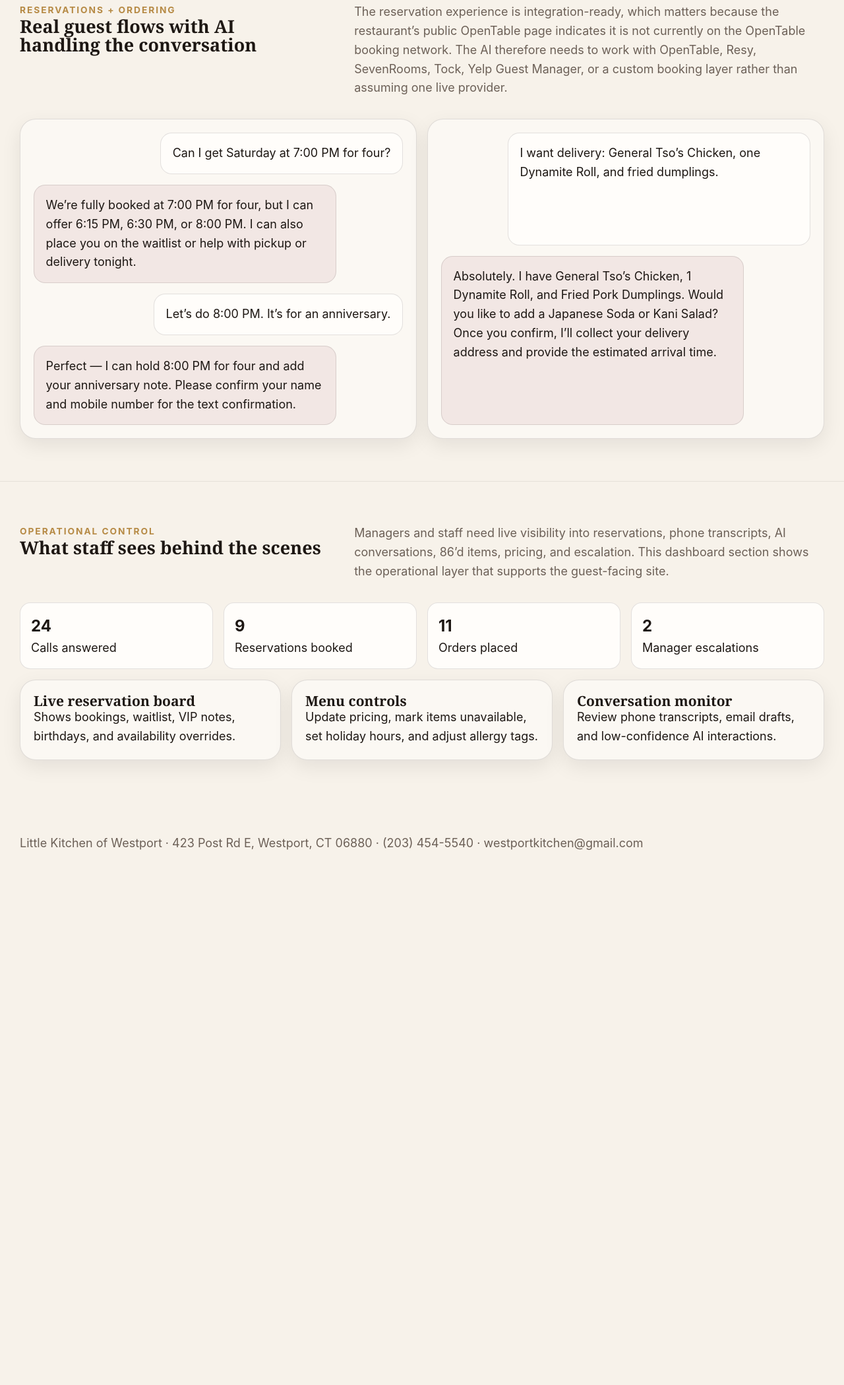
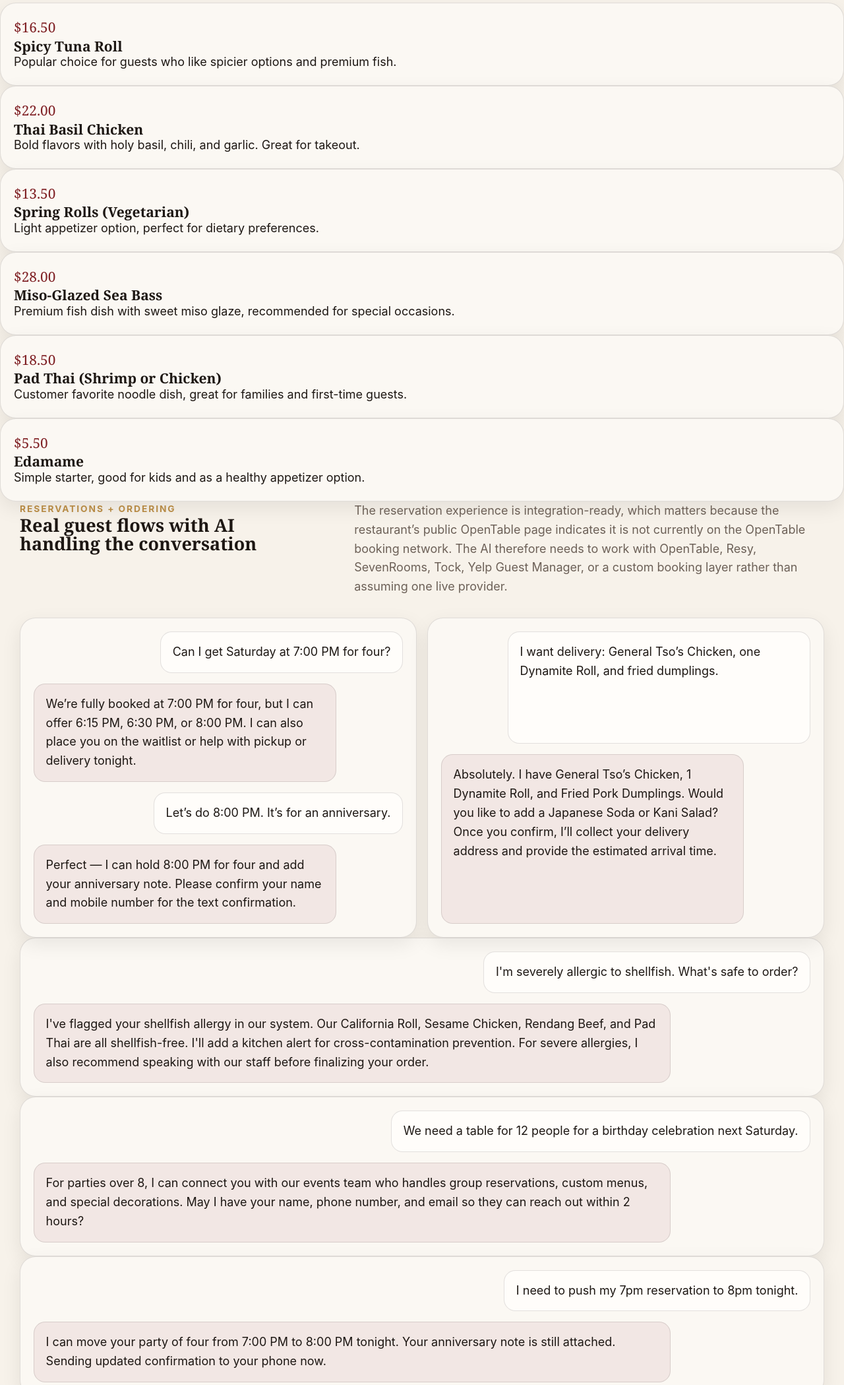
Before and after one commit to CodyF25/LK.Demo, a plain HTML site: page index.html in a window 1280 px wide. Shown: the part 3438-5537 px from the top of the page at 66% size. Before the commit the page ends 4810 px from the top, so only its background shows below. Drawn offline with Linux system fonts and the light colour scheme; a web font is replaced by a local one.

Commit message:
Add enhanced features: 6 new menu items and 4 new conversation scenarios
Menu additions:
- Spicy Tuna Roll ($16.50)
- Thai Basil Chicken ($22.00)
- Spring Rolls Vegetarian ($13.50)
- Miso-Glazed Sea Bass ($28.00)
- Pad Thai ($18.50)
- Edamame ($5.50)

New conversation scenarios:
- Shellfish allergy handling with safety protocols
- Large party (12+ people) event coordination
- Reservation time change management
- Rewards/loyalty program enrollment

```diff
--- a/index.html
+++ b/index.html
@@ -213,6 +213,37 @@ async function playGreeting() {
       </section>
 
       <section id="reservations">
+
+      <!-- NEW MENU ITEMS -->
+      <div class="menu-card reveal"><div class="price">$16.50</div>
+        <h3>Spicy Tuna Roll</h3>
+        <p>Popular choice for guests who like spicier options and premium fish.</p>
+      </div>
+
+      <div class="menu-card reveal"><div class="price">$22.00</div>
+        <h3>Thai Basil Chicken</h3>
+        <p>Bold flavors with holy basil, chili, and garlic. Great for takeout.</p>
+      </div>
+
+      <div class="menu-card reveal"><div class="price">$13.50</div>
+        <h3>Spring Rolls (Vegetarian)</h3>
+        <p>Light appetizer option, perfect for dietary preferences.</p>
+      </div>
+
+      <div class="menu-card reveal"><div class="price">$28.00</div>
+        <h3>Miso-Glazed Sea Bass</h3>
+        <p>Premium fish dish with sweet miso glaze, recommended for special occasions.</p>
+      </div>
+
+      <div class="menu-card reveal"><div class="price">$18.50</div>
+        <h3>Pad Thai (Shrimp or Chicken)</h3>
+        <p>Customer favorite noodle dish, great for families and first-time guests.</p>
+      </div>
+
+      <div class="menu-card reveal"><div class="price">$5.50</div>
+        <h3>Edamame</h3>
+        <p>Simple starter, good for kids and as a healthy appetizer option.</p>
+      </div>
         <div class="container">
           <div class="section-head reveal">
             <div>
@@ -235,6 +266,27 @@ async function playGreeting() {
               <div class="msg ai">Absolutely. I have General Tso’s Chicken, 1 Dynamite Roll, and Fried Pork Dumplings. Would you like to add a Japanese Soda or Kani Salad? Once you confirm, I’ll collect your delivery address and provide the estimated arrival time.</div>
             </div>
           </div>
+
+      <!-- NEW CONVERSATION SCENARIOS -->
+      <div class="chat-card">
+        <div class="msg user">I'm severely allergic to shellfish. What's safe to order?</div>
+        <div class="msg ai">I've flagged your shellfish allergy in our system. Our California Roll, Sesame Chicken, Rendang Beef, and Pad Thai are all shellfish-free. I'll add a kitchen alert for cross-contamination prevention. For severe allergies, I also recommend speaking with our staff before finalizing your order.</div>
+      </div>
+
+      <div class="chat-card">
+        <div class="msg user">We need a table for 12 people for a birthday celebration next Saturday.</div>
+        <div class="msg ai">For parties over 8, I can connect you with our events team who handles group reservations, custom menus, and special decorations. May I have your name, phone number, and email so they can reach out within 2 hours?</div>
+      </div>
+
+      <div class="chat-card">
+        <div class="msg user">I need to push my 7pm reservation to 8pm tonight.</div>
+        <div class="msg ai">I can move your party of four from 7:00 PM to 8:00 PM tonight. Your anniversary note is still attached. Sending updated confirmation to your phone now.</div>
+      </div>
+
+      <div class="chat-card">
+        <div class="msg user">Do you have any rewards or loyalty program?</div>
+        <div class="msg ai">Yes! We have a rewards program where every $100 earns $10 back. Tonight we're also running 15% off all sushi rolls. Would you like me to sign you up with your phone number?</div>
+      </div>
         </div>
       </section>
 
@@ -301,7 +353,8 @@ async function playGreeting() {
                       </div>
                     </div>
                     <div class="voice-card voice-script">
-                      <div class="script-line">“Thank you for calling Little Kitchen of Westport. I can help with reservations, delivery, pickup, catering, menu questions, and hours.”</div>
+                      <div class="</div>
+            </div>">“Thank you for calling Little Kitchen of Westport. I can help with reservations, delivery, pickup, catering, menu questions, and hours.”</div>
                       <div class="script-line">“We’re fully booked at 7:00 PM, but I can offer 6:15, 6:30, or 8:00. Which works best for you?”</div>
                       <div class="script-line">“Of course — I’ll note that allergy request, and for safety I also recommend a quick staff confirmation before we finalize.”</div>
                     </div>
```
